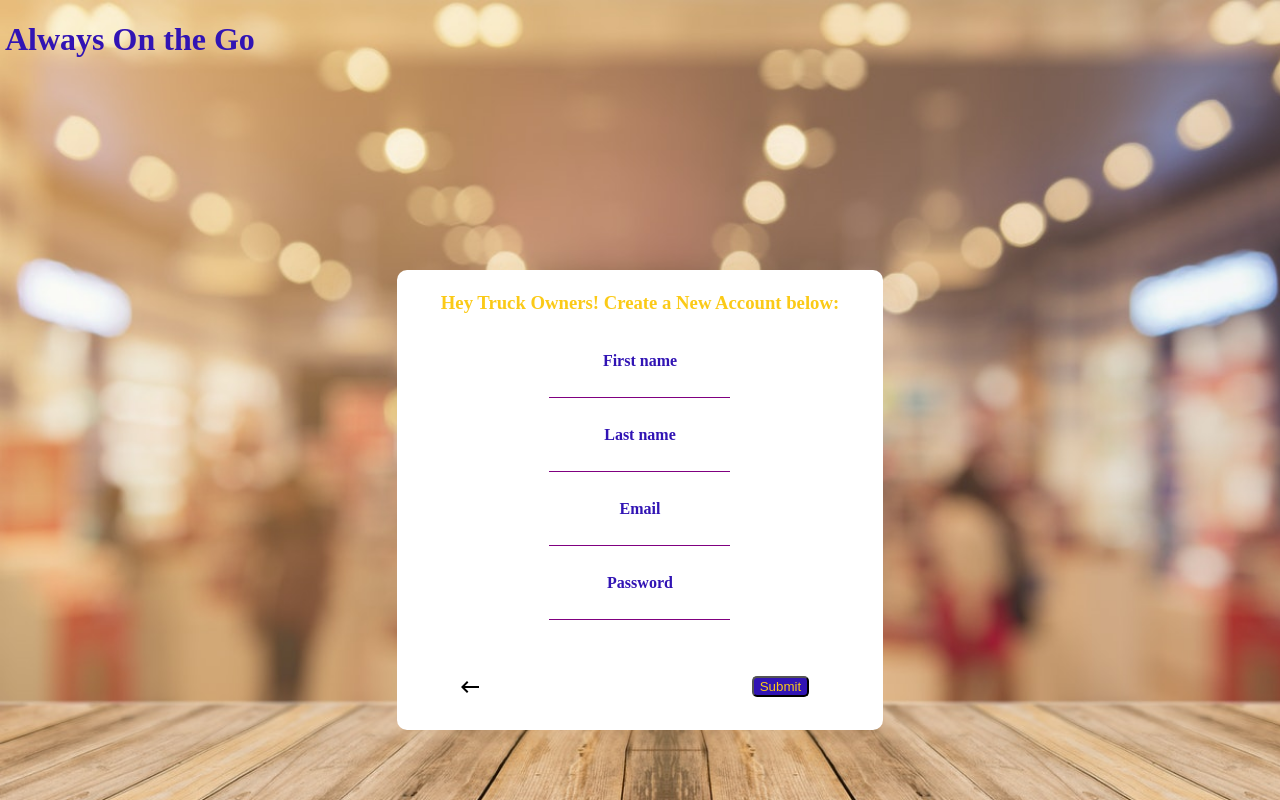
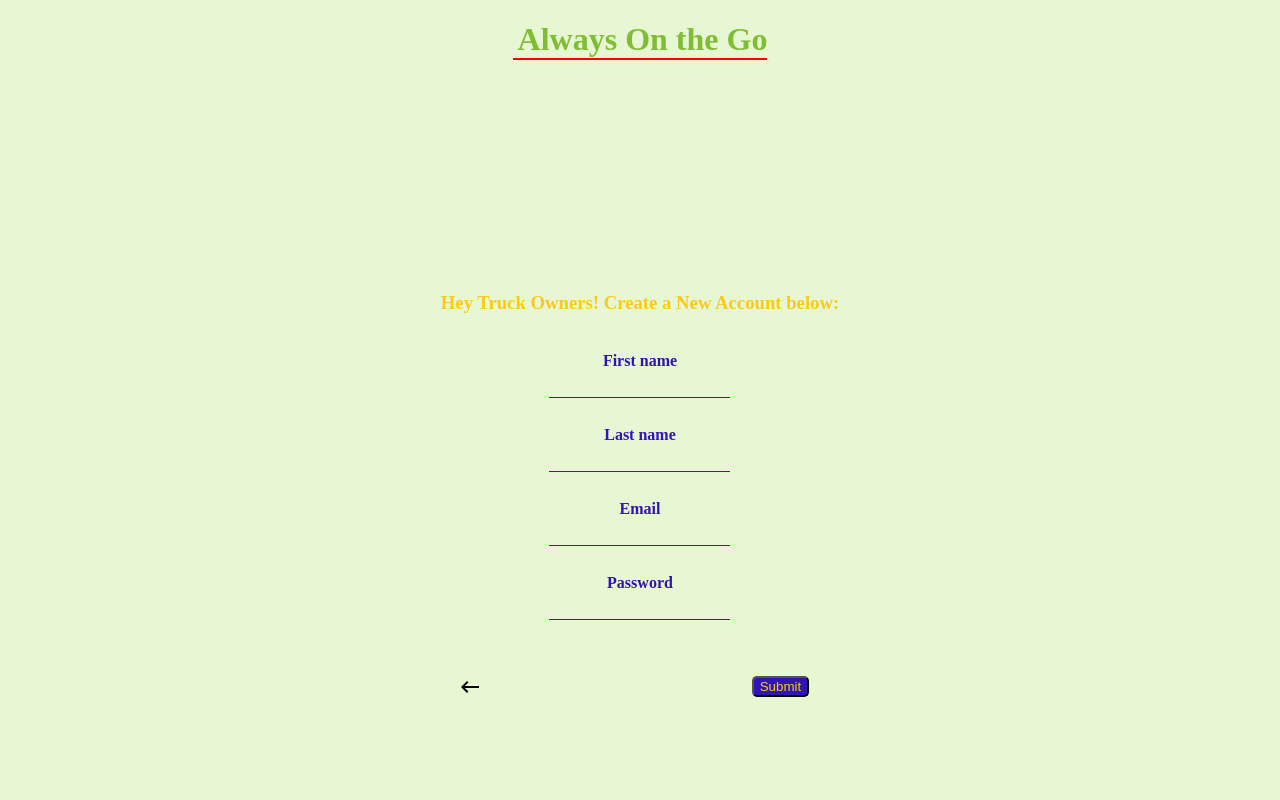
Before and after one commit to LmLutec/OntheGo-frontend, a React (Create React App) app: page /owner/new in a window 1280 px wide. Shown: the top 800 px of the page. Built offline with nearby package versions, Linux system fonts and the light colour scheme.

Commit message:
changed css features for home page

```diff
--- a/src/App.css
+++ b/src/App.css
@@ -7,13 +7,10 @@
   flex-direction: column;
   justify-content: center;
   align-items: center;
-  background-color: rgb(56, 53, 53);
-  background-image: url(images/tablebg.jpg);
+  background-color: #e7f7d4;
+  color: #7fbd32;
 
   /* height: 100vh; */
-  background-size: cover;
-  /* position: absolute; */
-  color: white;
 
   height: 1000px;
 }
@@ -21,9 +18,10 @@
 .logo {
   position: absolute;
   top: 0;
-  left: 0;
+  /* left: 0; */
   padding-left: 5px;
-  color: #3114b4;
+  color: #7fbd32;
+  border-bottom: 2px red solid;
 }
 
 .App-header {
@@ -45,7 +43,7 @@
   border: 3px solid transparent;
   border-radius: 10px;
   width: 30em;
-  background-color: white;
+  /* background-color: white; */
   /* background-color: rgb(250, 249, 249); */
   /* position: absolute; */
   /* z-index: -1; */
@@ -86,7 +84,7 @@ input[type="password"] {
 
 a {
   /* color: #3114b4; */
-  color: #3114b4;
+  color: #7fbd32;
   text-decoration: none;
   font-size: 24px;
 }
--- a/src/containers/OwnerContainer.js
+++ b/src/containers/OwnerContainer.js
@@ -55,18 +55,6 @@ class OwnerContainer extends Component {
 
               <NavLink exact to="/foodies" className="link foodies">
                 Foodies
-                <svg
-                  width="24"
-                  height="24"
-                  viewBox="0 0 24 24"
-                  fill="none"
-                  xmlns="http://www.w3.org/2000/svg"
-                >
-                  <path
-                    d="M11 9H9V2H7V9H5V2H3V9C3 11.12 4.66 12.84 6.75 12.97V22H9.25V12.97C11.34 12.84 13 11.12 13 9V2H11V9ZM16 6V14H18.5V22H21V2C18.24 2 16 4.24 16 6Z"
-                    fill="black"
-                  />
-                </svg>
               </NavLink>
             </div>
           </Route>
```
